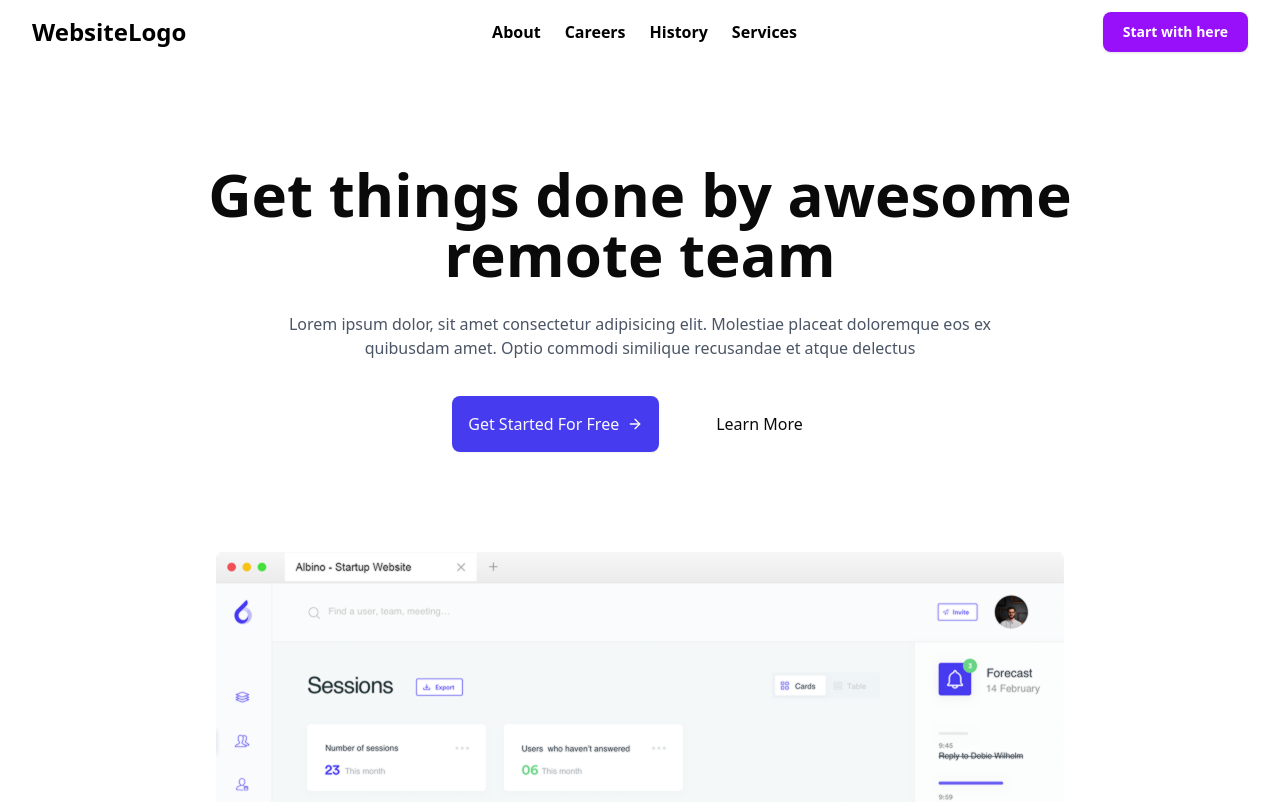
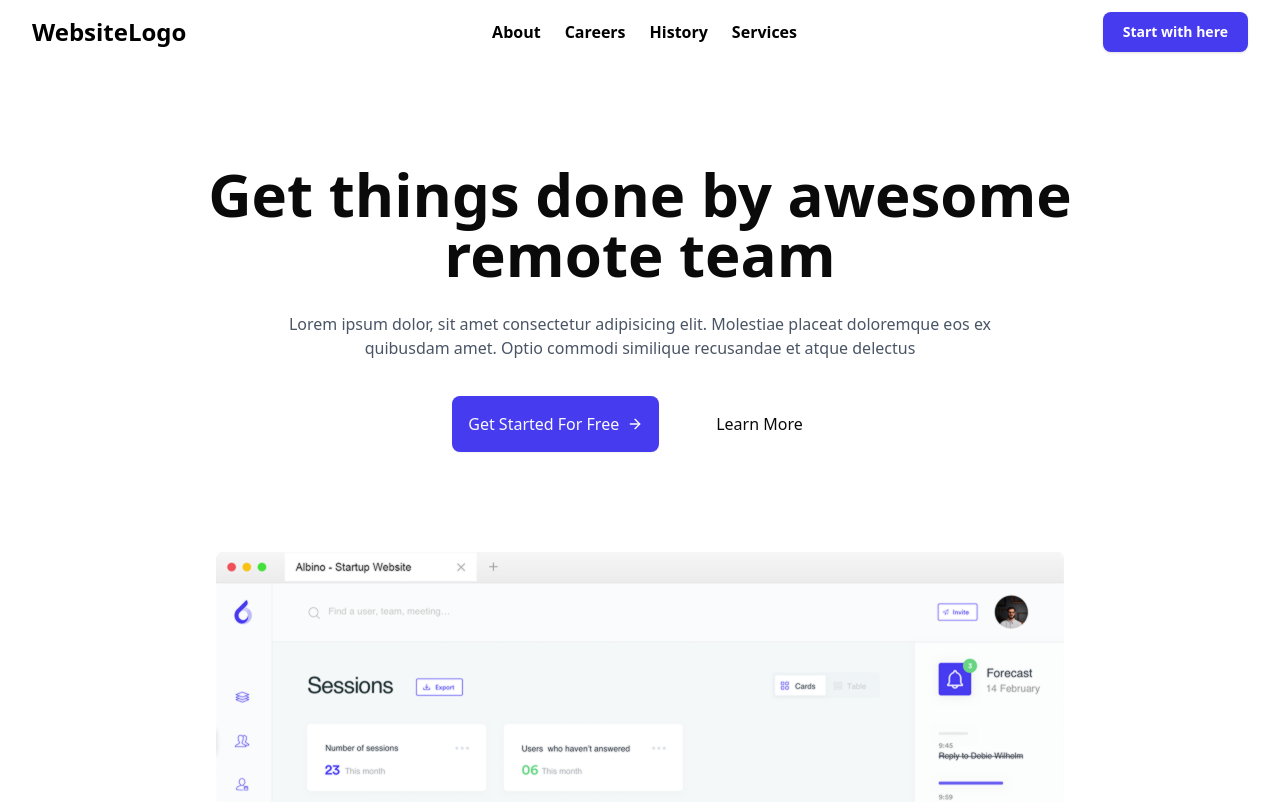
Before and after one commit to sefoo333/brain-landing-page, a Next.js app: page / in a window 1280 px wide. Shown: the top 802 px of the page. Built offline with nearby package versions, Linux system fonts and the light colour scheme.

Commit message:
Update Navbar.tsx

```diff
--- a/src/componants/page/Navbar.tsx
+++ b/src/componants/page/Navbar.tsx
@@ -37,7 +37,7 @@ function Navbar() {
       <div className="flex items-center gap-4">
         <div className="sm:flex sm:gap-4">
           <a
-            className="rounded-md bg-purple-600 px-5 py-2.5 text-sm font-semibold text-white shadow-sm"
+            className="rounded-md bg-[#473BF0] hover:bg-[#473bf0d5] px-5 py-2.5 text-sm font-semibold text-white shadow-sm"
             href="#"
           >
             Start with here
```
